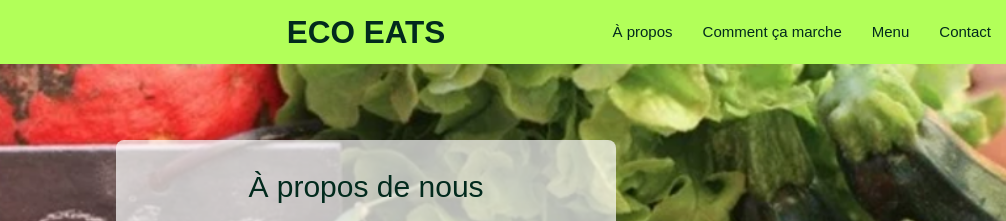
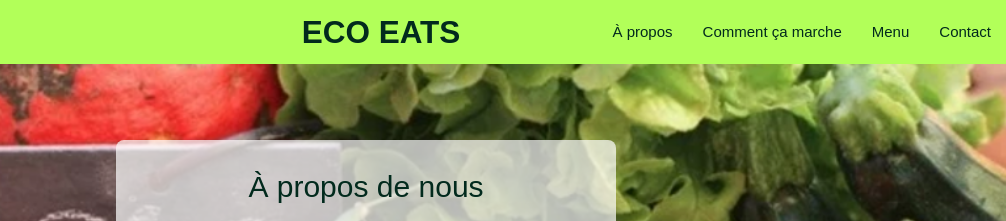
Before and after one commit to Selkyn/EcoEats, a plain HTML site: page index.html in a window 1280 px wide. Shown: the top 221 px of the page, 274-1280 px from the left. Drawn offline with nearby package versions, Linux system fonts and the light colour scheme; a web font is replaced by a local one.

Commit message:
just change H1

```diff
--- a/css/style.css
+++ b/css/style.css
@@ -7,6 +7,11 @@
 body {
     color: var(--text-color) !important;
     font-family: 'ABeeZee', sans-serif;
+}
+
+h1 {
+    margin: 15px;
+    color: var(--text-color)!important;
 }
 
 img {
--- a/index.html
+++ b/index.html
@@ -20,7 +20,7 @@
         <nav class="nav-wrapper">
             <div id="carousel-nav"></div>
             <img src="images/logo5.png" alt="logo">
-            <a href="" class="brand-logo center">ECO EATS</a>
+            <h1 class="brand-logo center">ECO EATS</h1>
             <a href="#" data-target="mobile-demo" class="sidenav-trigger"><i class="material-icons">menu</i></a>
             <ul id="nav-mobile" class="right hide-on-med-and-down">
                 <li><a href="#section-about">À propos</a></li>
```
